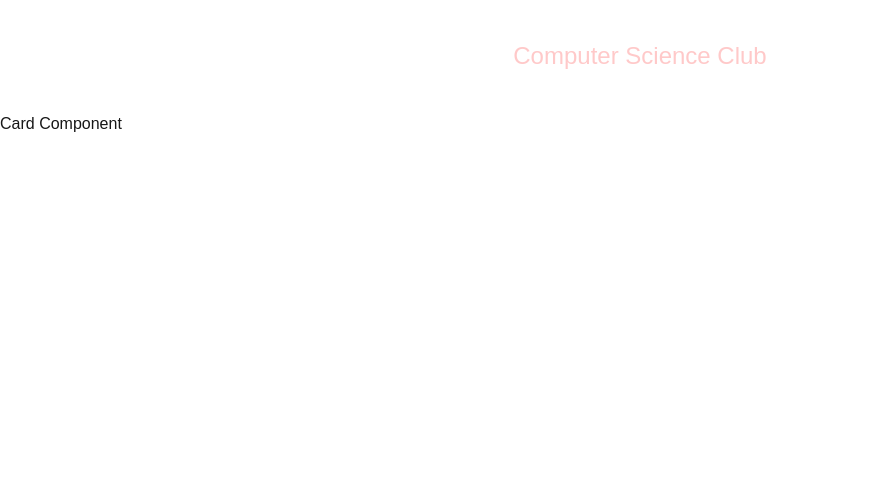
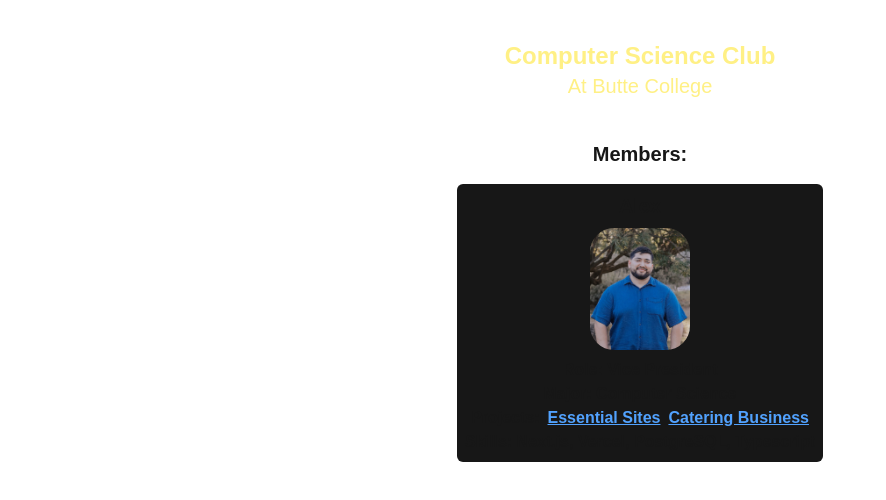
Before and after one commit to apulido10/computerScienceFall2025, a Next.js app in the folder computer-science-club-website/: page / in a window 1280 px wide. Shown: the top 500 px of the page, without its empty margins (0-886 px from the left). Built offline with nearby package versions, Linux system fonts and the light colour scheme.

Commit message:
uploaded member picture

```diff
--- a/computer-science-club-website/src/app/components/Card.tsx
+++ /dev/null
@@ -1,5 +0,0 @@
-export default function Card(){
-    return(
-        <div>Card Component</div>
-    )
-}
--- a/computer-science-club-website/src/app/page.tsx
+++ b/computer-science-club-website/src/app/page.tsx
@@ -1,10 +1,43 @@
 import Image from "next/image";
-import Card from "./components/Card";
-export default function Home() {
+import StudentInfo from "./components/StudentCard";
+import alexPicture from "../../public/pictures/alex.jpg"
+
+
+export default function Home({}) {
   return (
+    <div className="flex flex-col items-center">
+      <h1 className="text-yellow-200 text-center mt-10 text-2xl font-bold">Computer Science Club</h1>
+      <h1 className="text-yellow-200 text-center mb-10 text-xl">At Butte College</h1>
+
     <div>
-      <h1 className="text-red-200 text-center m-10 text-2xl">Computer Science Club</h1>
-      <Card/>
+      <h1 className="text-center mb-4 text-xl font-bold">Members:</h1>
+     <StudentInfo
+     className="flex justify-center items-center  mb-10"
+     name="Alex"
+     role="Vice President"
+     major="Computer Science"
+     imageSrc={alexPicture.src}
+     projectLinks={
+      <div className="flex gap-2">
+        <a
+        href="https://www.essentialsites.co/"
+        className="text-blue-400 underline hover:text-blue-200"
+        >Essential Sites
+        </a>
+          <a
+        href="https://elsapitotaquizasyaguachiles.com/"
+        className="text-blue-400 underline hover:text-blue-200"
+        >Catering Business
+        </a>
+      </div>
+     }
+     skills="Next.js, Vercel, PostgreSQL, Typescript"
+
+     >
+
+     </StudentInfo>
+     </div>
+
     </div>
   );
 }
```
Also changed, not shown: computer-science-club-website/public/pictures/alex.jpg (added).
